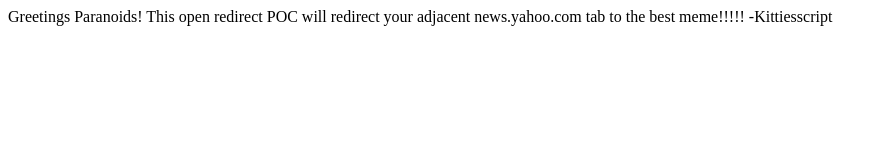
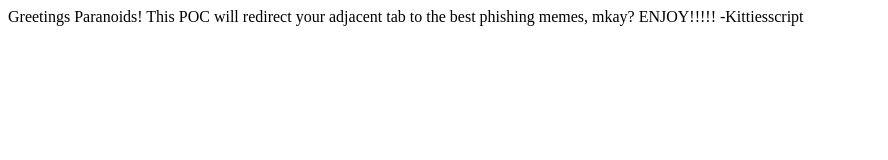
Before and after one commit to deploydecoy/kittiesscriptpoc, a plain HTML site: page index.html in a window 1280 px wide. Shown: the whole page, without its empty margins (0-888 px from the left). Drawn offline with Linux system fonts and the light colour scheme.

Commit message:
Add files via upload

```diff
--- a/index.html
+++ b/index.html
@@ -6,6 +6,6 @@ if (window.parent != window) window.parent.location.replace('https://www.google.
 
 Greetings Paranoids!
 
-This open redirect POC will redirect your adjacent news.yahoo.com tab to the best meme!!!!!
+This POC will redirect your adjacent tab to the best phishing memes, mkay?  ENJOY!!!!!
 
 -Kittiesscript
```
